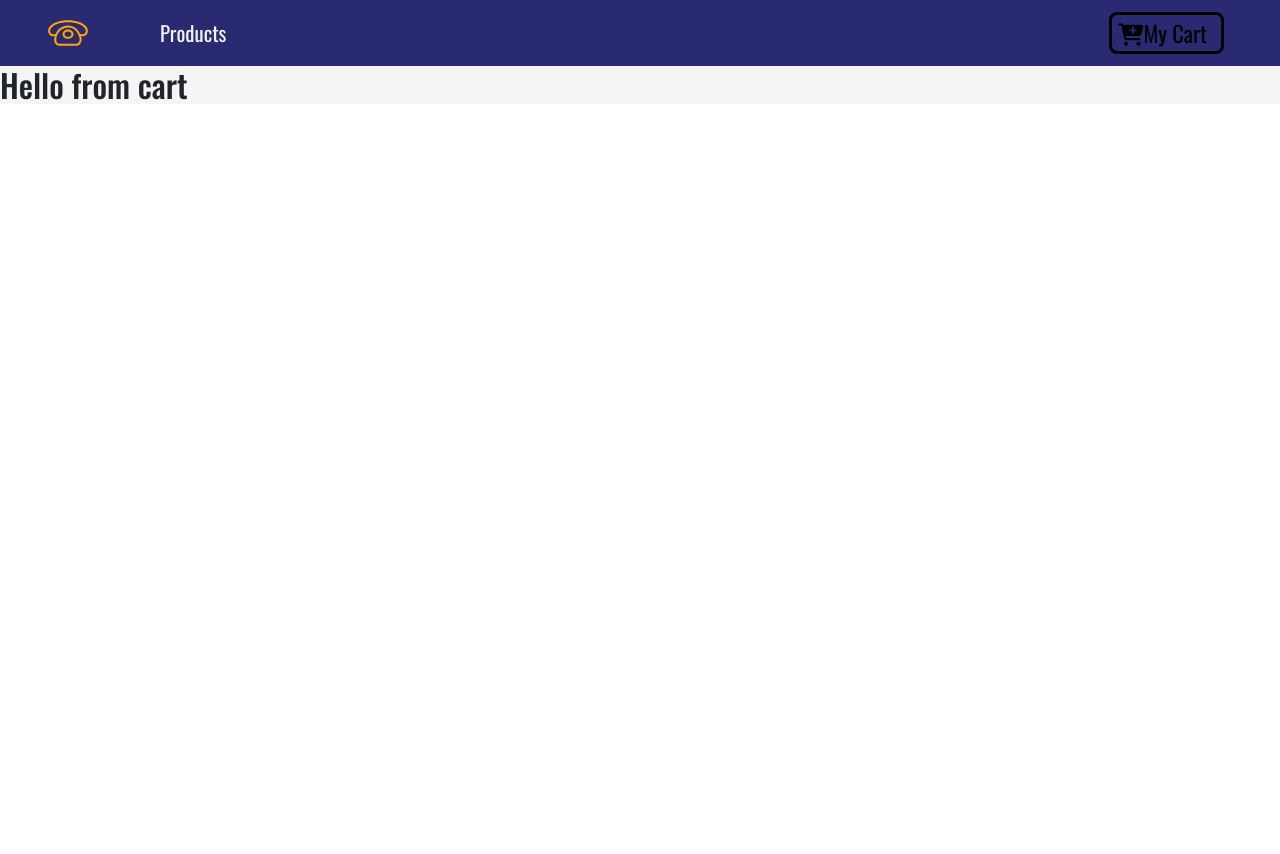
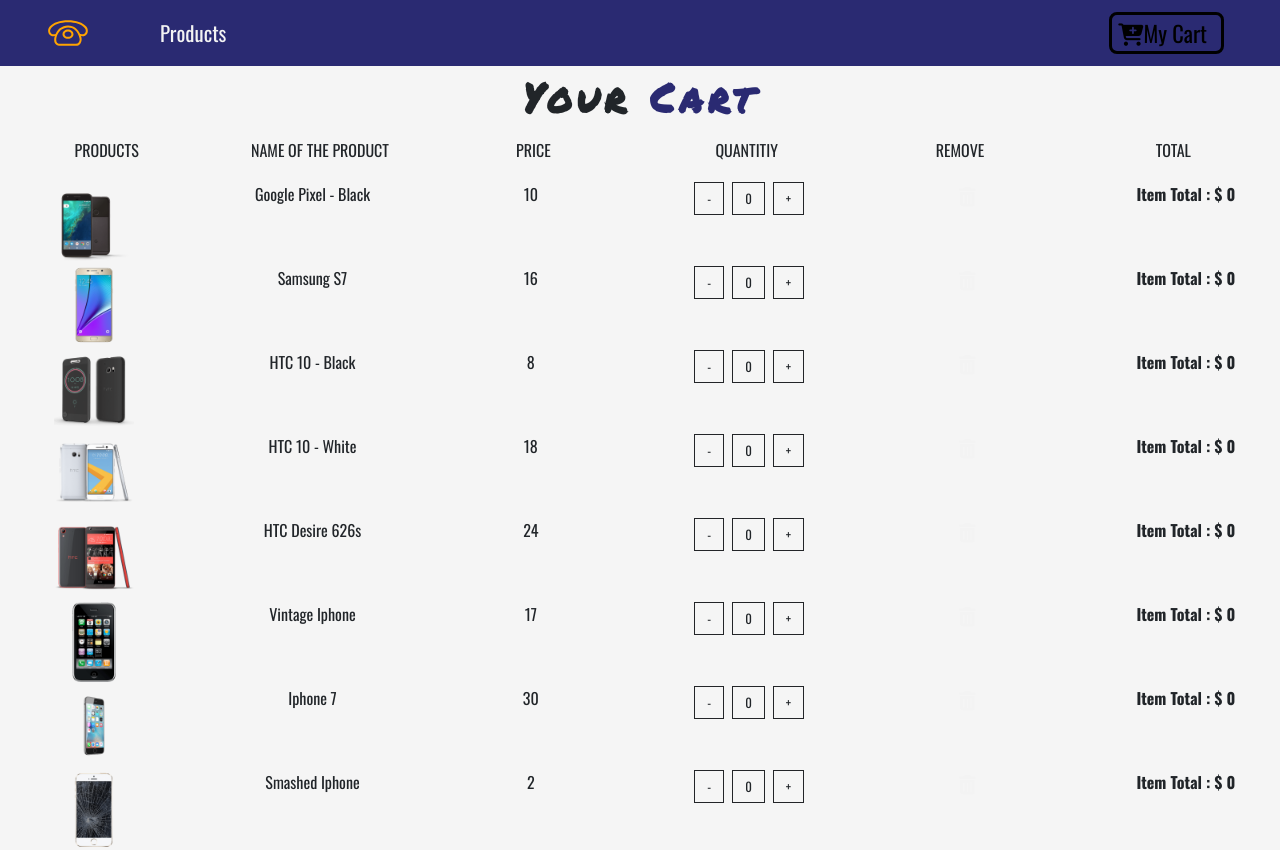
Before and after one commit to Cyrus-Kiprop/nxt-shop, a React (Create React App) app: page /cart in a window 1280 px wide. Before the commit the page ends 800 px from the top, so only its background shows below. Built offline with nearby package versions, Linux system fonts and the light colour scheme.

Commit message:
add cart component

```diff
--- a/public/index.html
+++ b/public/index.html
@@ -5,11 +5,11 @@
     <link rel="icon" href="%PUBLIC_URL%/favicon.ico" />
     <meta name="viewport" content="width=device-width, initial-scale=1" />
     <meta name="theme-color" content="#000000" />
+    <script src="https://use.fontawesome.com/1609b52a5b.js"></script>
     <meta
       name="description"
       content="Web site created using create-react-app"
     />
-    <script src="https://use.fontawesome.com/1609b52a5b.js"></script>
     <link rel="apple-touch-icon" href="%PUBLIC_URL%/logo192.png" />
     <!--
       manifest.json provides metadata used when your web app is installed on a
--- a/src/App.js
+++ b/src/App.js
@@ -4,7 +4,7 @@
 import "bootstrap/dist/css/bootstrap.min.css";
 
 import ProductList from "./components/Products/ProductList";
-import Cart from "./components/Cart/Cart";
+import Cart from "./components/Cart";
 import Product from "./components/Products/Product";
 import NotFound from "./components/NotFound";
 import Navbar from "./components/Navbar/Navbar";
@@ -20,10 +20,10 @@
           <Route exact path="/">
             <ProductList />
           </Route>
-          <Route exact path="/cart">
+          <Route path="/cart">
             <Cart />
           </Route>
-          <Route exact path="/product-info">
+          <Route path="/product-info">
             <Details />
           </Route>
           <Route path="*">
--- a/src/components/Cart/Cart.js
+++ b/src/components/Cart/Cart.js
@@ -1,9 +1,25 @@
-import React from "react";
+import React, { useContext } from "react";
+import { ProductContext } from "../../context";
+import Title from "../Title/Title";
+import CartColumns from "./CartColumns";
+import CartList from "./CartList";
+import EmptyCart from "./EmptyCart";
 
 export default function Cart() {
+  const value = useContext(ProductContext);
+  console.log(value);
+  const { cart } = value;
   return (
-    <div>
-      <h2>Hello from cart</h2>
-    </div>
+    <section>
+      {cart && cart.length > 0 ? (
+        <>
+          <Title name="your" title="cart" />
+          <CartColumns />
+          <CartList value={value} />
+        </>
+      ) : (
+        <EmptyCart />
+      )}
+    </section>
   );
 }
--- /dev/null
+++ b/src/components/Cart/CartColumns.js
@@ -0,0 +1,28 @@
+import React from "react";
+
+export default function CartColumns() {
+  return (
+    <div className="container-fluid text-center d-none d-lg-block">
+      <div className="row">
+        <div className="col-10 mx-auto col-lg-2">
+          <p className="text-uppercase"> Products</p>
+        </div>
+        <div className="col-10 mx-auto col-lg-2">
+          <p className="text-uppercase"> Name of the product</p>
+        </div>
+        <div className="col-10 mx-auto col-lg-2">
+          <p className="text-uppercase"> Price</p>
+        </div>
+        <div className="col-10 mx-auto col-lg-2">
+          <p className="text-uppercase"> Quantitiy</p>
+        </div>
+        <div className="col-10 mx-auto col-lg-2">
+          <p className="text-uppercase"> Remove </p>
+        </div>
+        <div className="col-10 mx-auto col-lg-2">
+          <p className="text-uppercase"> Total </p>
+        </div>
+      </div>
+    </div>
+  );
+}
--- /dev/null
+++ b/src/components/Cart/CartItem.js
@@ -0,0 +1,57 @@
+import React from "react";
+
+export default function CartItem({ item, value }) {
+  console.log(item);
+  const { id, title, img, price, total, count } = item;
+  const { handleIncrement, handleDecrement, handleRemoveItem } = value;
+  return (
+    <div>
+      <div className="row my-1 text-capitalize text-center">
+        <div className="col-10 mx-auto col-lg-2">
+          <img
+            src={img}
+            style={{ width: "5rem" }}
+            className="img-fluid"
+            alt="cart-item"
+          />
+        </div>
+        <div className="col-10 mx-auto col-lg-2">
+          <span className="d-lg-none"> Product : </span>
+          {title}
+        </div>
+        <div className="col-10 mx-auto col-lg-2">
+          <span className="d-lg-none"> price : </span>
+          {price}
+        </div>
+        <div className="col-10 mx-auto col-lg-2 my-2 my-lg-0">
+          <div className=" d-flex justify-content-center">
+            <div>
+              <span
+                className="btn btn-black mx-1 "
+                onClick={() => handleDecrement(id)}
+              >
+                -
+              </span>
+              <span className=" btn btn-black mx-1">{count}</span>
+              <span
+                className="btn btn-black mx-1 "
+                onClick={() => handleIncrement(id)}
+              >
+                +
+              </span>
+            </div>
+          </div>
+        </div>
+        <div className="col-10 mx-auto col-lg-2">
+          <div className="cart-icon">
+            <i className="fa fa-trash" onClick={() => handleRemoveItem()}></i>
+          </div>
+        </div>
+
+        <div className="col-10 mx-auto col-lg-2">
+          <strong>item total : $ {total}</strong>
+        </div>
+      </div>
+    </div>
+  );
+}
--- /dev/null
+++ b/src/components/Cart/CartList.js
@@ -0,0 +1,14 @@
+import React from "react";
+import CartItem from "./CartItem";
+
+export default function CartList({ value }) {
+  const { cart } = value;
+  return (
+    <div>
+      {cart &&
+        cart.map((item) => (
+          <CartItem key={item.id} item={item} value={value} />
+        ))}
+    </div>
+  );
+}
--- /dev/null
+++ b/src/components/Cart/EmptyCart.js
@@ -0,0 +1,13 @@
+import React from "react";
+
+export default function EmptyCart() {
+  return (
+    <div className="container mt-5">
+      <div className="row">
+        <div className="col-10  mx-auto text-center text-title">
+          <h1> your cart is currently empty</h1>
+        </div>
+      </div>
+    </div>
+  );
+}
--- /dev/null
+++ b/src/components/Cart/package.json
@@ -0,0 +1,3 @@
+{
+    "main":"Cart.js"
+}
--- a/src/components/Modal.js
+++ b/src/components/Modal.js
@@ -31,7 +31,7 @@
                 store
               </ButtonContainer>
             </Link>
-            <Link to="/">
+            <Link to="/cart">
               <ButtonContainer onClick={() => handleCloseModal()}>
                 go to cart
               </ButtonContainer>
--- a/src/context.js
+++ b/src/context.js
@@ -7,7 +7,7 @@
   const [products, setProducts] = useState(() => storeProducts);
   const [detailProducts, setDetailProducts] = useState(() => detailProduct);
   const [product, setProduct] = useState({});
-  const [cart, setCart] = useState();
+  const [cart, setCart] = useState(products);
   const [modalProduct, setModalProduct] = useState();
   const [modalOpen, setModalOpen] = useState(false);
 
@@ -42,19 +42,30 @@
   const addToCart = (id) => {
     let tempProducts = [...products];
     const index = tempProducts.indexOf(getItem(id));
-    // const product = tempProducts[index];
-    const product = getItem(id);
-    // product.count = 1;
+    const product = tempProducts[index];
+    product.count = 1;
     const price = product.price;
     product.total = price;
     setProducts(tempProducts);
-    setCart(tempProducts);
+    setCart([...cart, product]);
   };
 
   const handleOpenModal = (id = 1) => {
     const product = getItem(id);
     setModalProduct(product);
     setModalOpen(true);
+  };
+
+  const handleIncrement = () => {
+    console.log("Increment item");
+  };
+
+  const handleDecrement = (params) => {
+    console.log("Derement item");
+  };
+
+  const handleRemoveItem = (params) => {
+    console.log("Removed the item");
   };
 
   const handleCloseModal = () => setModalOpen(false);
@@ -73,6 +84,9 @@
         handleCloseModal,
         handleOpenModal,
         getItem,
+        handleIncrement,
+        handleDecrement,
+        handleRemoveItem,
       }}
     >
       {children}
--- a/src/index.css
+++ b/src/index.css
@@ -166,3 +166,23 @@
 .App {
   background: whitesmoke;
 }
+
+.btn-black {
+  background: transparent;
+  text-transform: capitalize;
+  font-size: 0.8rem !important;
+  color: var(--mainDark);
+  border-radius: 0 !important;
+  border: 0.1rem solid var(--mainDark) !important;
+}
+
+.btn-black:hover {
+  background: var(--mainDark) !important;
+  color: var(--mainWhite) !important;
+}
+
+.cart-icon {
+  cursor: pointer;
+  font-size: 1.2rem;
+  color: var(--mainWhite);
+}
```
Also changed, not shown: src/components/Cart/Cart.css (deleted).
